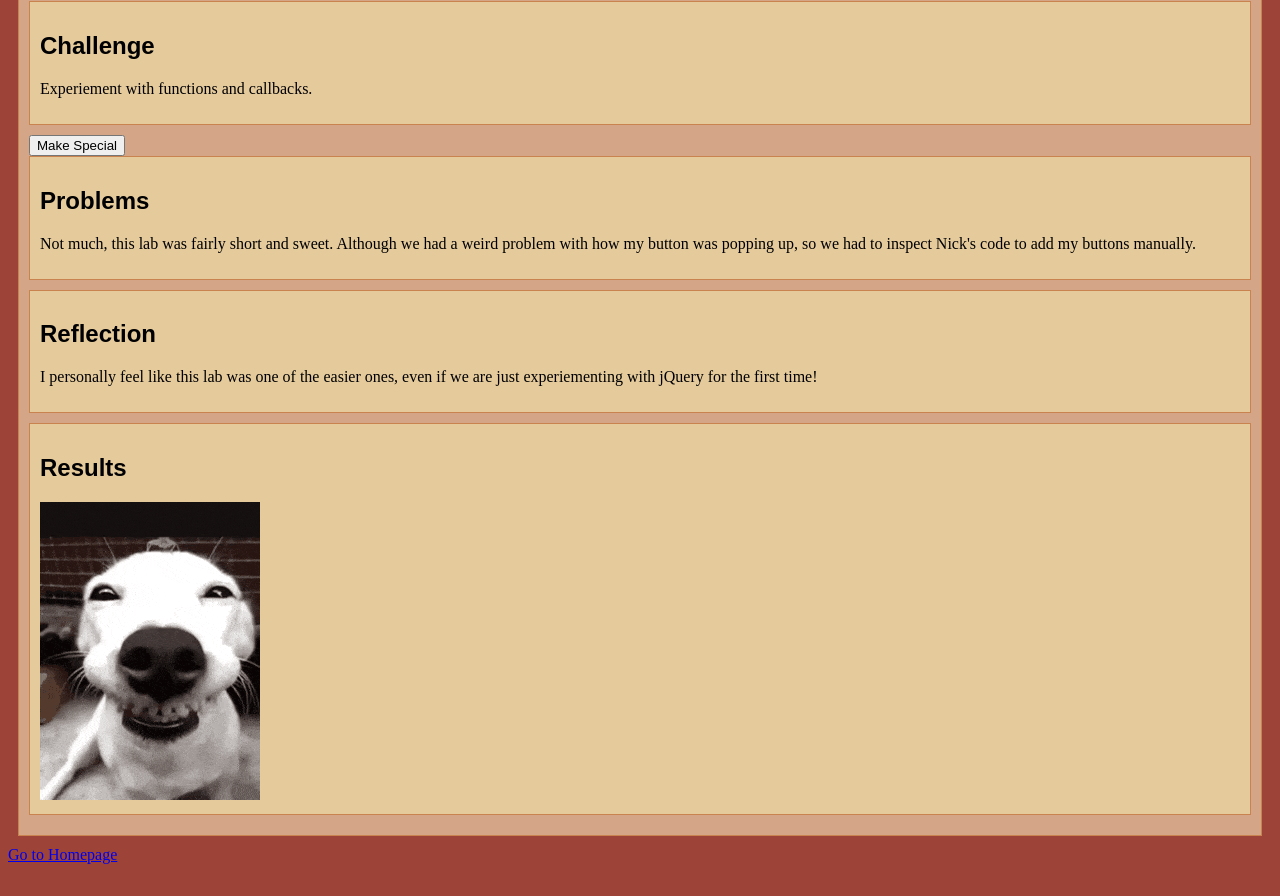
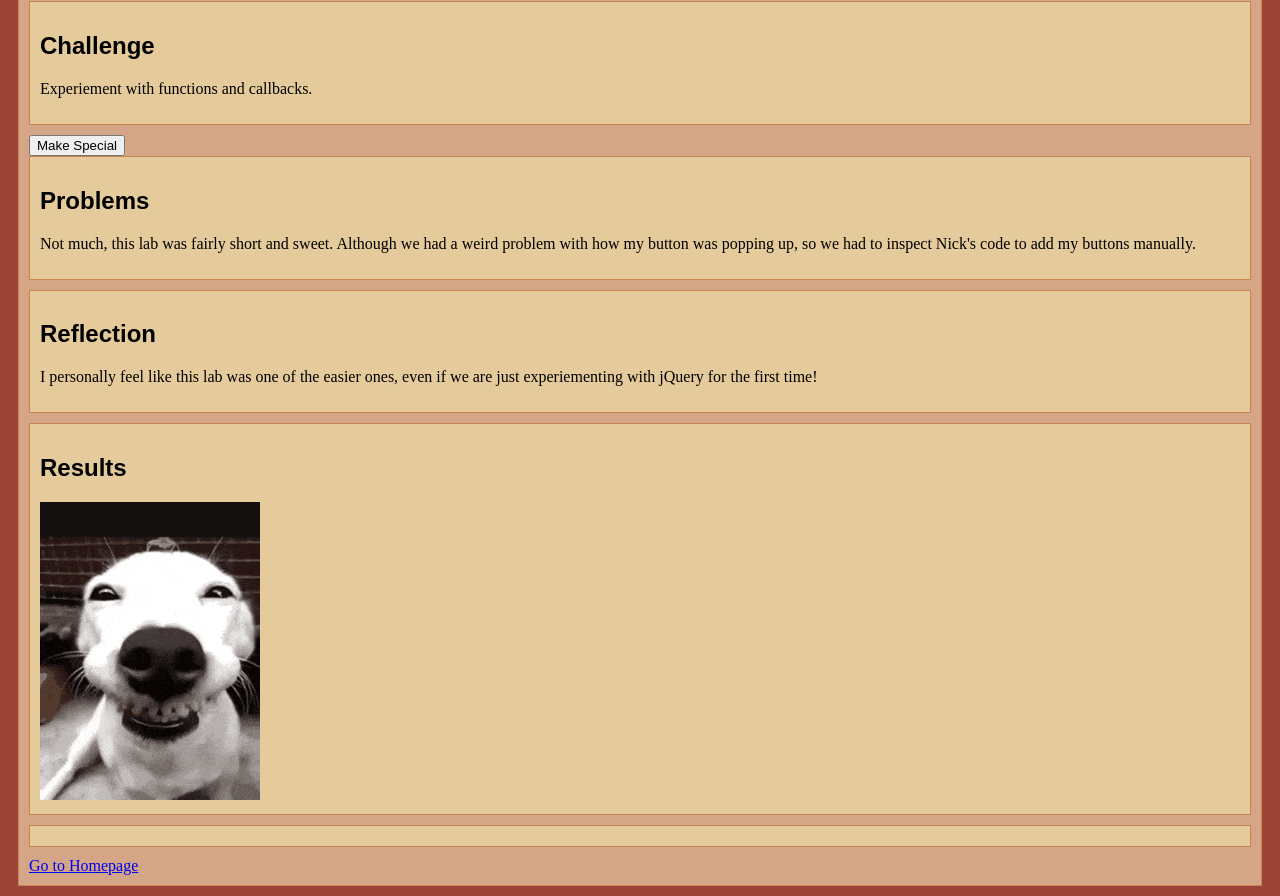
Before and after one commit to rtran229/art101, a plain HTML site: page lab9/index.html in a window 1280 px wide. Shown: the part 100-996 px from the top of the page. Before the commit the page ends 972 px from the top, so only its background shows below. Drawn offline with nearby package versions, Linux system fonts and the light colour scheme.

Commit message:
Update index.html

```diff
--- a/lab9/index.html
+++ b/lab9/index.html
@@ -43,9 +43,9 @@
 					<h2>Results</h2>
 					<img class="dog" src="./img/dog.gif">
 					</div>
-				</div>
+				<div class="minor-section"></div>
 			</div>
-		</section>
+
 		<nav id="links">
 			<a href="..\index.html">Go to Homepage</a>
 		</nav>
```
